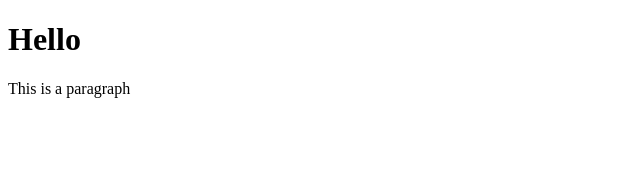
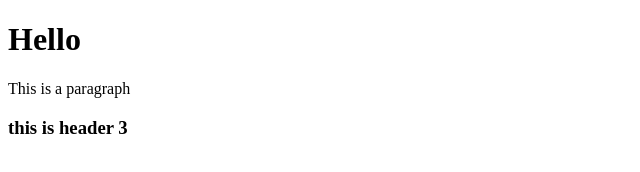
Before and after one commit to harshalvaidya10/GitDemo, a plain HTML site: page index.html in a window 1280 px wide. Shown: the whole page, without its empty margins (0-640 px from the left). Drawn offline with Linux system fonts and the light colour scheme.

Commit message:
header3 added

```diff
--- a/index.html
+++ b/index.html
@@ -10,5 +10,8 @@
     <h1>Hello </h1>
     <p>This is a paragraph
     </p>
+    <h3>this is header 3
+
+    </h3>
 </body>
 </html>
```
